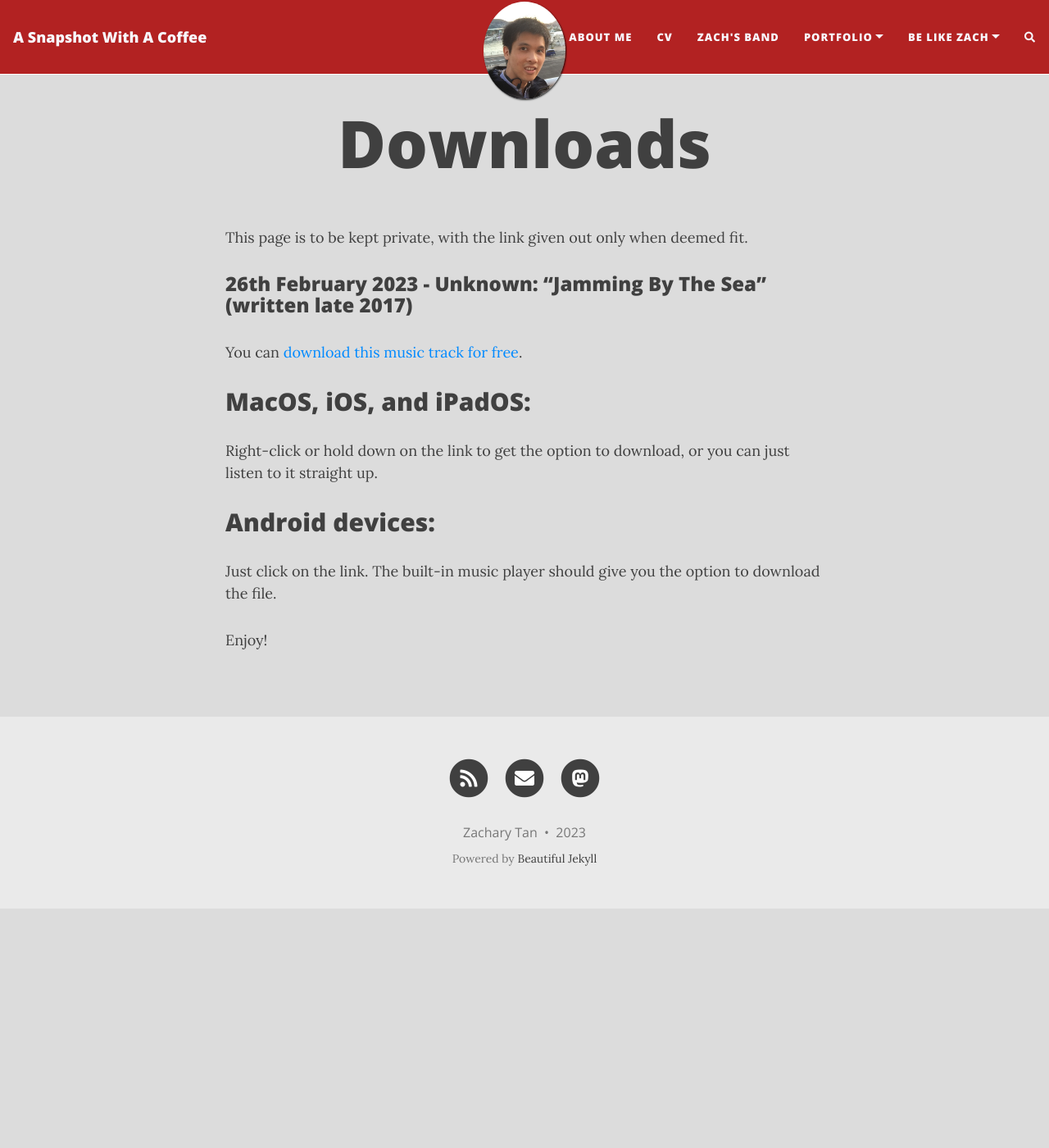
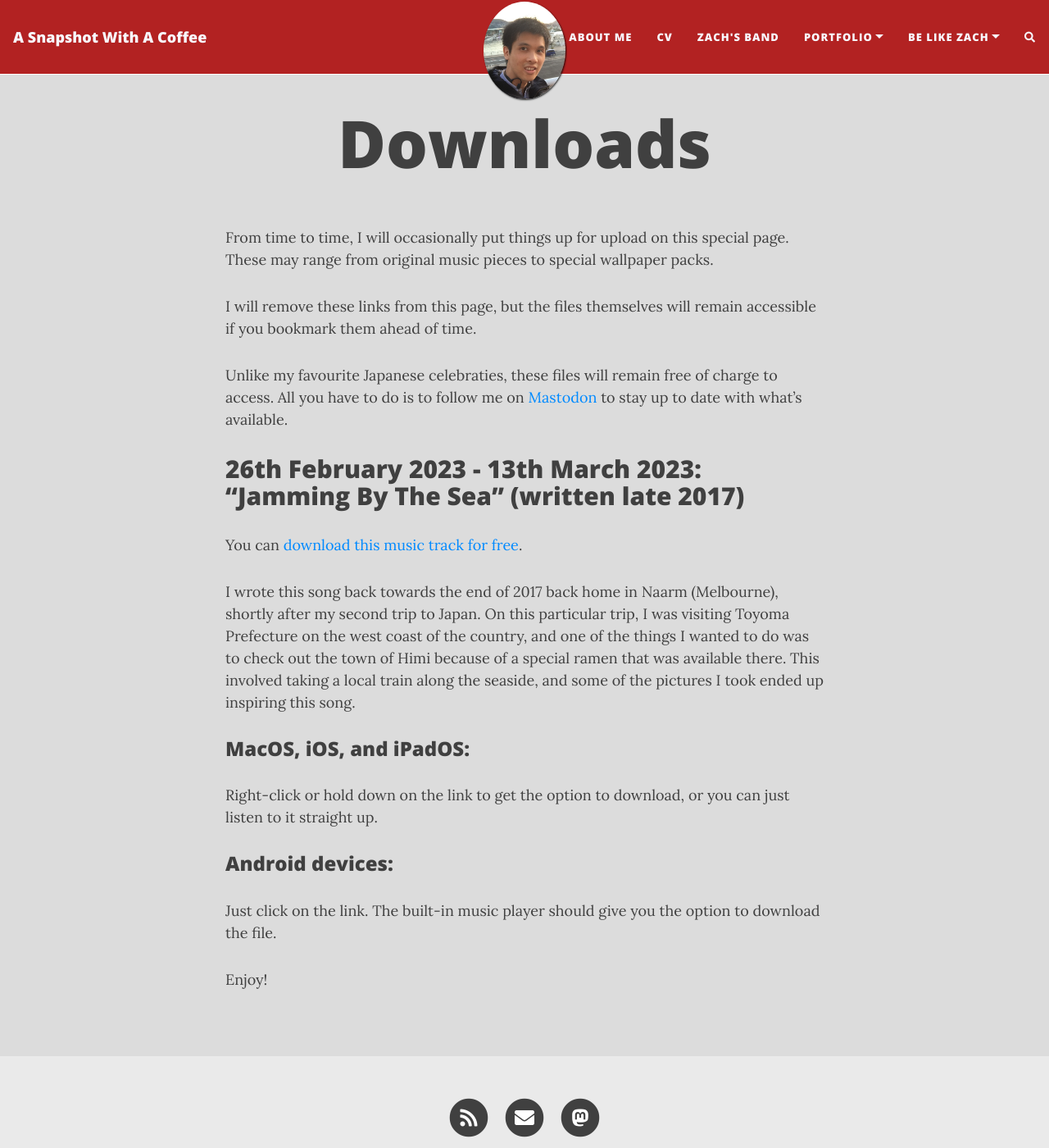
Before and after one commit to OZ7UP/TiredSetonix, a Jekyll site: the page built from Downloads.md, in a window 1280 px wide and 1400 px high. Shown: the whole window at 82% size. Built offline with Jekyll 4.4.1, drawn with Linux system fonts in a browser that asks for light colours; nearby versions of some CDN libraries; comment, search, counter and statistics services are not loaded.

Commit message:
More changes to the Download page.

```diff
--- a/Downloads.md
+++ b/Downloads.md
@@ -3,16 +3,22 @@ layout: page
 title: Downloads
 ---
 
-This page is to be kept private, with the link given out only when deemed fit.
+From time to time, I will occasionally put things up for upload on this special page. These may range from original music pieces to special wallpaper packs.
 
-### 26th February 2023 - Unknown: "Jamming By The Sea" (written late 2017)
+I will remove these links from this page, but the files themselves will remain accessible if you bookmark them ahead of time.
+
+Unlike my favourite Japanese celebraties, these files will remain free of charge to access. All you have to do is to follow me on [Mastodon](https://famichiki.jp/@RBurn_Ave_Zach) to stay up to date with what's available.
+
+## 26th February 2023 - 13th March 2023: "Jamming By The Sea" (written late 2017)
 
 You can [download this music track for free](/downloads/JammingByTheSeaSept2021remaster.m4a).
 
-## MacOS, iOS, and iPadOS:
+I wrote this song back towards the end of 2017 back home in Naarm (Melbourne), shortly after my second trip to Japan. On this particular trip, I was visiting Toyoma Prefecture on the west coast of the country, and one of the things I wanted to do was to check out the town of Himi because of a special ramen that was available there. This involved taking a local train along the seaside, and some of the pictures I took ended up inspiring this song.
+
+### MacOS, iOS, and iPadOS:
 Right-click or hold down on the link to get the option to download, or you can just listen to it straight up.
 
-## Android devices:
+### Android devices:
 Just click on the link. The built-in music player should give you the option to download the file.
 
 Enjoy!
```
